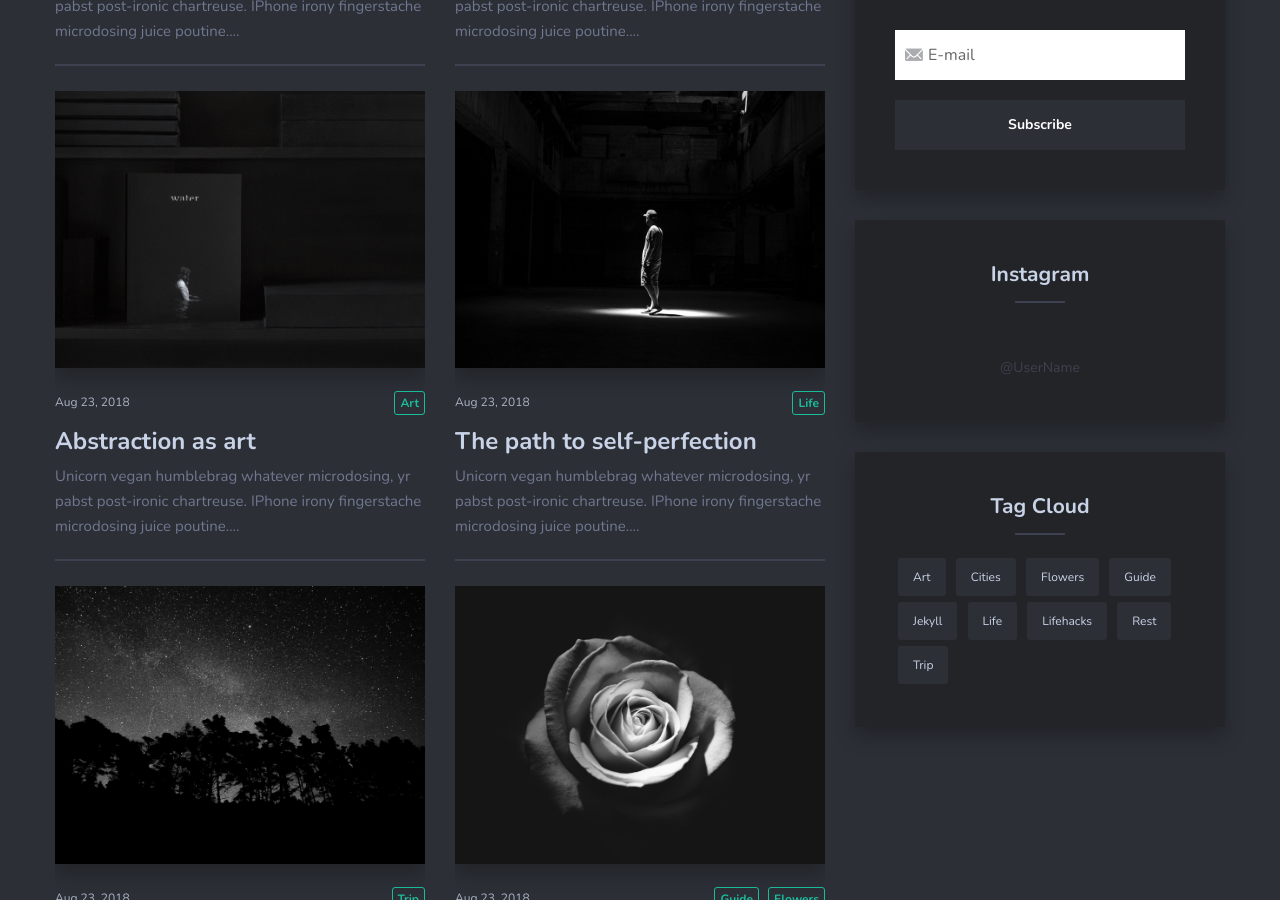
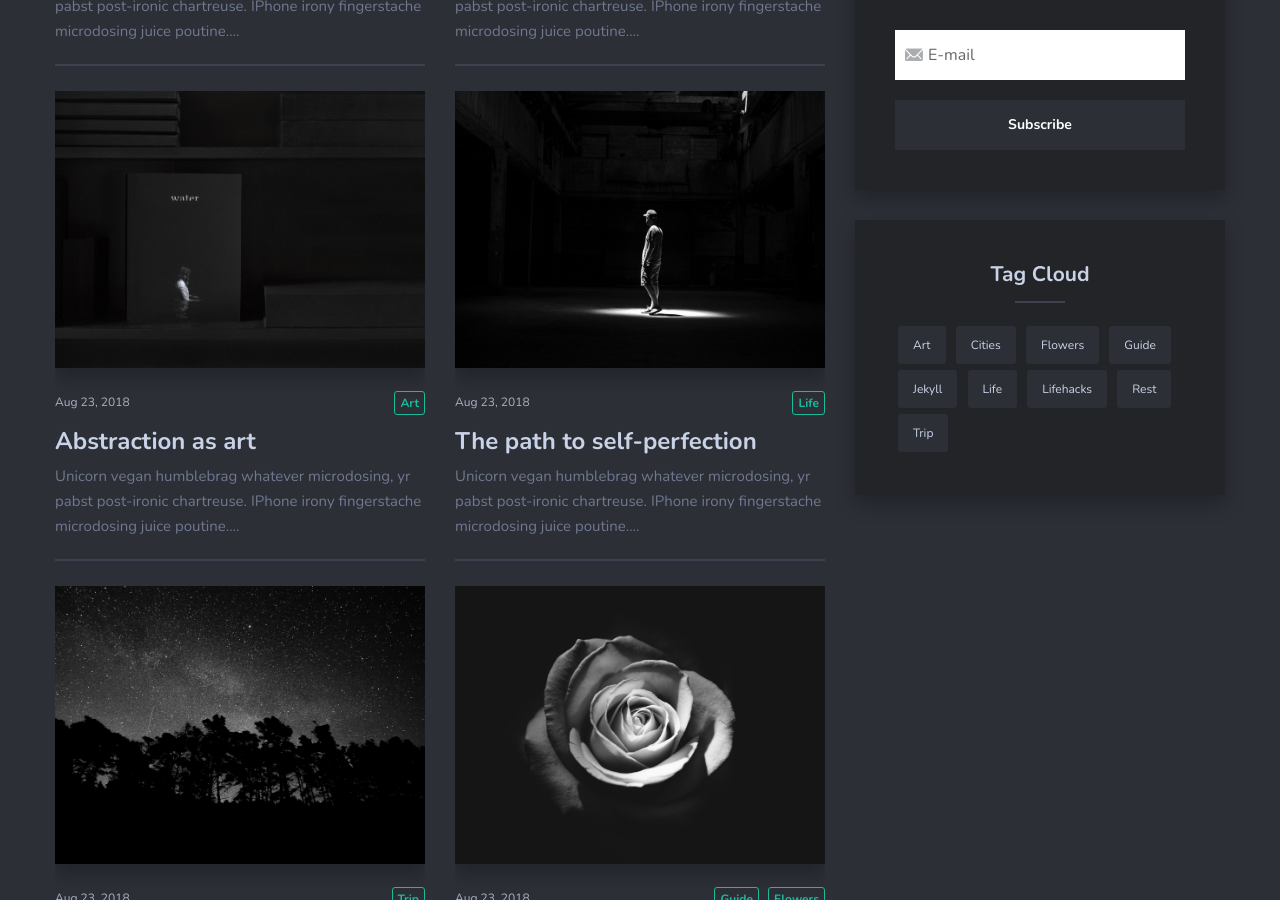
Before and after one commit to RP-800/RP-800.github.io, a Jekyll site: the page built from index.html, in a window 1280 px wide and 900 px high, scrolled down 1130 px. Built offline with Jekyll 4.4.1, drawn with Linux system fonts in a browser that asks for light colours; nearby versions of some CDN libraries; the list of posts is cut into pages by our own code.

Commit message:
Update _config.yml

```diff
--- a/_config.yml
+++ b/_config.yml
@@ -9,8 +9,8 @@
 
 #-------------------------------
 # About Section
-author-name:   Natali Anderson
-author-avatar: 09.jpg
+author-name:   Nakamoto
+author-avatar: 宇宙猫.png
 
 
 #-------------------------------
@@ -20,22 +20,17 @@
 
 #-------------------------------
 # Comment Section (Disqus)
-disqus-identifier: mr-brown # Add your shortname for Disqus Comment. For example mr-brown
+disqus-identifier: Nakamoto # Add your shortname for Disqus Comment. For example mr-brown
 
 
 #-------------------------------
 # Instagram Feed
-instafeed: true # To enable the instafeed, use the value true. To turn off use the value false.
+instafeed: false # To enable the instafeed, use the value true. To turn off use the value false.
 
 
 #-------------------------------
 # Google Analytics
 google-analytics: # Add your identifier. For example UA-99631805-1.
-
-
-#-------------------------------
-# Newsletter
-mailchimp: # Add your MailChimp form identifier. For example - blogenjoyfreedom.us16.list-manage.com/subscribe/post?u=cd56155d76ddeeb4c0bc4d080&amp;id=7a526cd13e
 
 
 #-------------------------------
```
